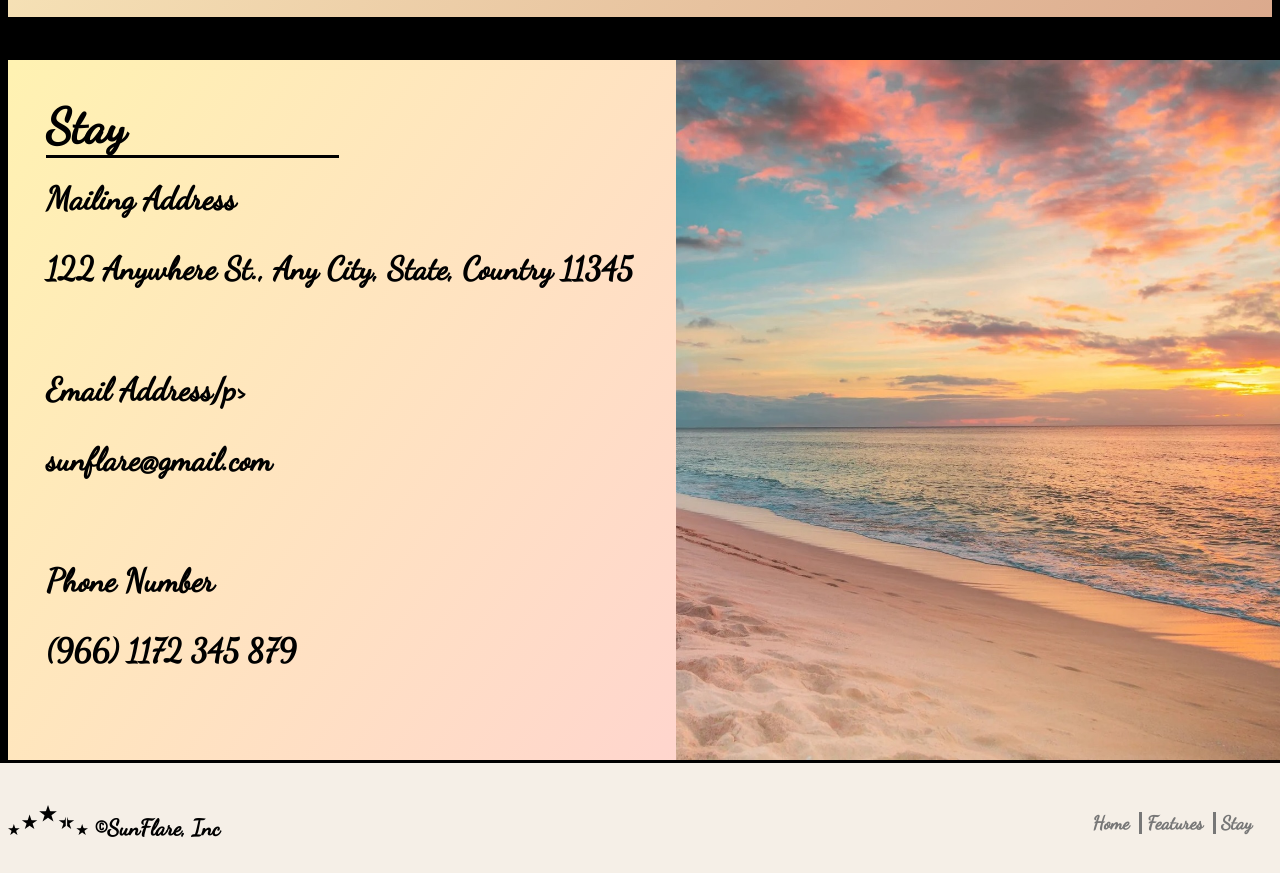
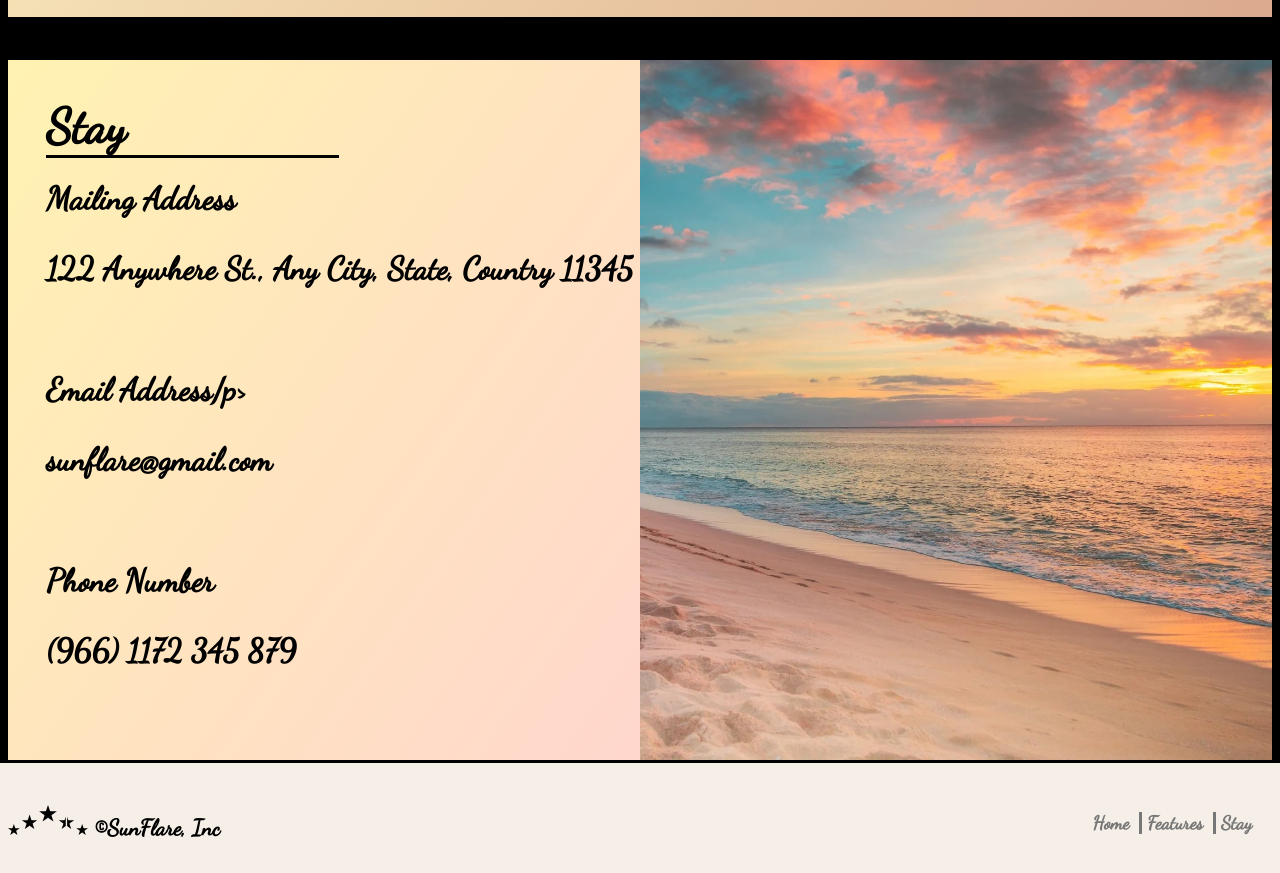
Before and after one commit to Spiraxz/Hotelweb-design-test, a plain HTML site: page index.html in a window 1280 px wide. Shown: the part 1288-2161 px from the top of the page. Drawn offline with Linux system fonts and the light colour scheme.

Commit message:
Add files via upload

```diff
--- a/style.css
+++ b/style.css
@@ -247,7 +247,7 @@ h1{
 
 .block2{
     width: 50%;
-    margin-right: -1%;
+
     text-align: end;
 }
 
@@ -258,8 +258,7 @@ h1{
 }
 
 .bi{
-
-
+    width: 100%;
     height: 100%;
 }
 
```
